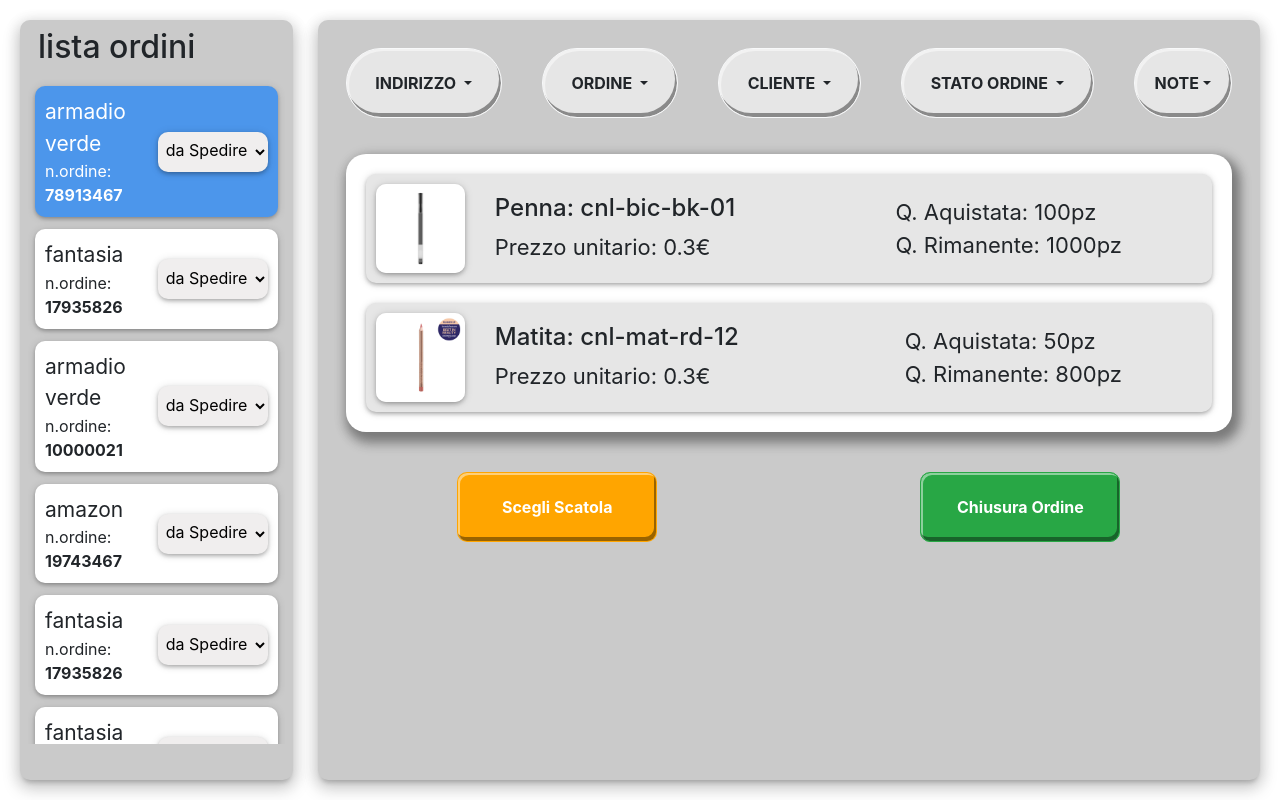
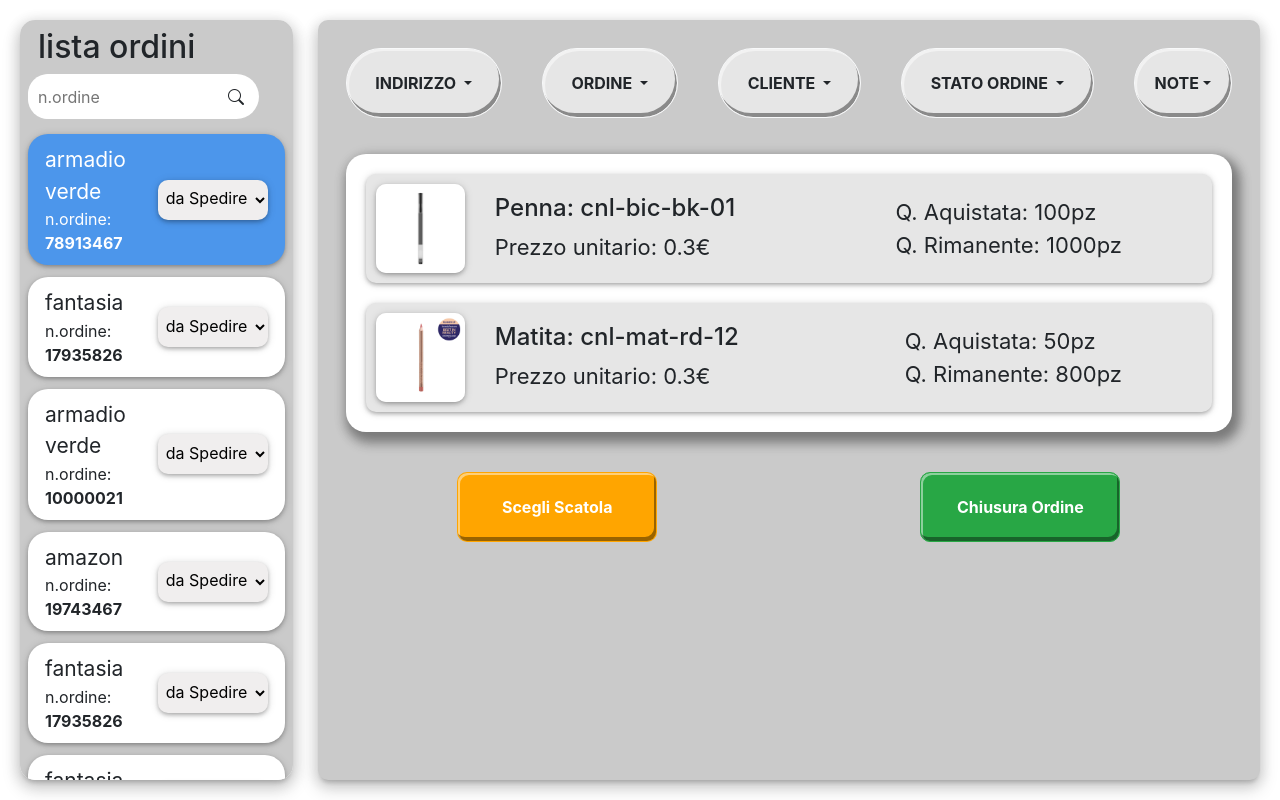
Before and after one commit to MicheleManco/esercizio-ui-ux-gestionale, a Vue app: page / in a window 1280 px wide. Built offline with nearby package versions, Linux system fonts and the light colour scheme.

Commit message:
riorganizzazione

```diff
--- a/src/App.vue
+++ b/src/App.vue
@@ -70,8 +70,6 @@ export default {
                 prezzo:0.30,
                 quantitaRimanente:1000,
               },
-
-
               {
                 img:"assets/matita.png",
                 nome:"Matita",
@@ -262,8 +260,8 @@ export default {
 
               prodotti:[
                 {
-                img:"assets/logo.png",
-                nome:"penna",
+                img:"assets/penna.png",
+                nome:"Penna",
                 categoria:"cancelleria",
                 quantitaAcquistata:100,
                 skulLocation:"cnl-bic-bk-01",
@@ -271,11 +269,47 @@ export default {
                 quantitaRimanente:1000,
               },
               {
-                img:"assets/logo.png",
-                nome:"matita",
+                img:"assets/matita.png",
+                nome:"Matita",
                 categoria:"cancelleria",
                 quantitaAcquistata:50,
+                skulLocation:"cnl-mat-rd-12",
+                prezzo:0.30,
+                quantitaRimanente:800,
+              },
+               {
+                img:"assets/penna.png",
+                nome:"Penna",
+                categoria:"cancelleria",
+                quantitaAcquistata:100,
                 skulLocation:"cnl-bic-bk-01",
+                prezzo:0.30,
+                quantitaRimanente:1000,
+              },
+              {
+                img:"assets/matita.png",
+                nome:"Matita",
+                categoria:"cancelleria",
+                quantitaAcquistata:50,
+                skulLocation:"cnl-mat-rd-12",
+                prezzo:0.30,
+                quantitaRimanente:800,
+              },
+               {
+                img:"assets/penna.png",
+                nome:"Penna",
+                categoria:"cancelleria",
+                quantitaAcquistata:100,
+                skulLocation:"cnl-bic-bk-01",
+                prezzo:0.30,
+                quantitaRimanente:1000,
+              },
+              {
+                img:"assets/matita.png",
+                nome:"Matita",
+                categoria:"cancelleria",
+                quantitaAcquistata:50,
+                skulLocation:"cnl-mat-rd-12",
                 prezzo:0.30,
                 quantitaRimanente:800,
               }
@@ -852,7 +886,7 @@ export default {
               totSconto:10,
               totProdotti:500,
               totSpedizione:80,
-              totIncasso:400,
+              totIncasso:0,
               chiusura:"false",
 
               indirizzo: {
--- a/src/components/MainLayout.vue
+++ b/src/components/MainLayout.vue
@@ -2,6 +2,7 @@
 <div id="container">
 
   <div class="btn-group">
+    <!-- bottone indirizzo  -->
     <button type="button" class="btn btn-light dropdown-toggle" data-bs-toggle="dropdown" aria-expanded="false">
       <strong>INDIRIZZO </strong>
     </button>
@@ -10,7 +11,7 @@
       <li class="dropdown-item">Indirizzo: {{aziende[countervisible].ordine.indirizzo.indirizzo1}} , {{aziende[countervisible].ordine.indirizzo.cap}} {{aziende[countervisible].ordine.indirizzo.citta}}</li>
       <li class="dropdown-item">{{aziende[countervisible].ordine.indirizzo.nazione}},{{aziende[countervisible].ordine.indirizzo.telefono}}</li>
     </ul>
-
+    <!-- bottone ordine  -->
     <button type="button" class="btn btn-light dropdown-toggle" data-bs-toggle="dropdown" aria-expanded="false">
       <strong>ORDINE </strong>
     </button>
@@ -23,7 +24,7 @@
       <li class="dropdown-item">Totale spedizione: {{aziende[countervisible].ordine.totSpedizione}}€</li>
       <li class="dropdown-item">Totale incasso: {{aziende[countervisible].ordine.totIncasso}}€</li>
     </ul>
-
+    <!-- bottone cliente  -->
     <button type="button" class="btn btn-light dropdown-toggle" data-bs-toggle="dropdown" aria-expanded="false">
       <strong>CLIENTE </strong>
     </button>
--- a/src/components/Sidebar.vue
+++ b/src/components/Sidebar.vue
@@ -3,8 +3,15 @@
 
       <div id="container-sidebar">
         <h2>lista ordini</h2>
+        <!-- barra di ricerca  -->
+        <div id="search">
+            <input type="text" placeholder="n.ordine" v-model="ricerca">
+            <i class="bi bi-search"></i>
+        </div>
         <ul>
-        <li v-for="azienda,i in  aziende" :key="i" :class="i === countervisible ? 'active':''" @click="showall(i),$emit('select-active', countervisible)" >
+            <!-- v-if="azienda.ordine.idOrdine.includes(ricerca)"  -->
+            <li v-for="azienda,i in  aziende" :key="i" :class="i === countervisible ? 'active':''" @click="showall(i),$emit('select-active', countervisible)">
+                <div v-if="azienda.ordine.idOrdine.includes(ricerca)" class="contenitore-li">
                     <div>
                         <div class="title-side">{{azienda.ecommerceProvenienza}}</div>
                         <div class="n-ordine">n.ordine: <strong>{{azienda.ordine.idOrdine}}</strong> </div>
@@ -15,6 +22,8 @@
                         <option :value="47">transito</option>
                         <option :value="100">consegnato</option>
                     </select>
+                </div>
+
             </li>
         </ul>
 
@@ -29,6 +38,7 @@ export default {
   data(){
       return{
           countervisible:0,
+          ricerca:""
       }
   },
   props:{
@@ -38,6 +48,7 @@ export default {
       //mi serve per dare a i li la classe item se clicco su di essi
       showall(index){
           this.countervisible = index
+          console.log(this.ricerca);
       }
   }
 }
@@ -52,32 +63,52 @@ export default {
         background-color: #cacaca;
         width: 100%;
         height: 100%;
-        border-radius: 10px;
+        border-radius: 15px;
         padding:8px;
+        overflow: scroll;
+        overflow-x: hidden;
         box-shadow: 0px 8px 17px 2px rgba(0,0,0,0.14) , 0px 3px 14px 2px rgba(0,0,0,0.12) , 0px 5px 5px -3px rgba(0,0,0,0.2);
         h2{
             margin-left: 10px;
         }
+        #search{
+            background-color: white;
+            padding-right:15px;
+            display: flex;
+            justify-content: space-between;
+            align-items: center;
+            width: 90%;
+            height: 45px;
+            border-radius: 30px;
+            margin: 5px 0 15px;
+            input{
+                height: 100%;
+                width: 80%;
+                border: none;
+                padding-left: 10px;
+                border-radius: 20px;
+            }
+        }
 
         ul{
             width: 100%;
-            max-height: 90%;
-            overflow: scroll ;
-            overflow-x: hidden;
+            border-radius: 20px;
             .active{
                     background-color: rgb(76, 150, 235);
                     color: white;
                 }
             li{
                 list-style: none;
-                border-radius: 10px;
+                border-radius: 20px;
+                background-color: #ffffff;
+                box-shadow: 0px 2px 5px 0px rgba(0,0,0,0.14) , 0px 1px 10px 0px rgba(0,0,0,0.12) , 0px 2px 4px -1px rgba(0,0,0,0.2);
+                .contenitore-li{
                     padding: 10px;
                     margin: 12px 7px;
-                background-color: #ffffff;
-                box-shadow: 0px 2px 5px 0px rgba(0,0,0,0.14) , 0px 1px 10px 0px rgba(0,0,0,0.12) , 0px 2px 4px -1px rgba(0,0,0,0.2);
                     display: flex;
                     justify-content: space-between;
                     align-items: center;
+                }
                 #selezione{
                     height: 40px;
                     width: 110px;
```
Lines whose indentation alone changed are shown as unchanged.
